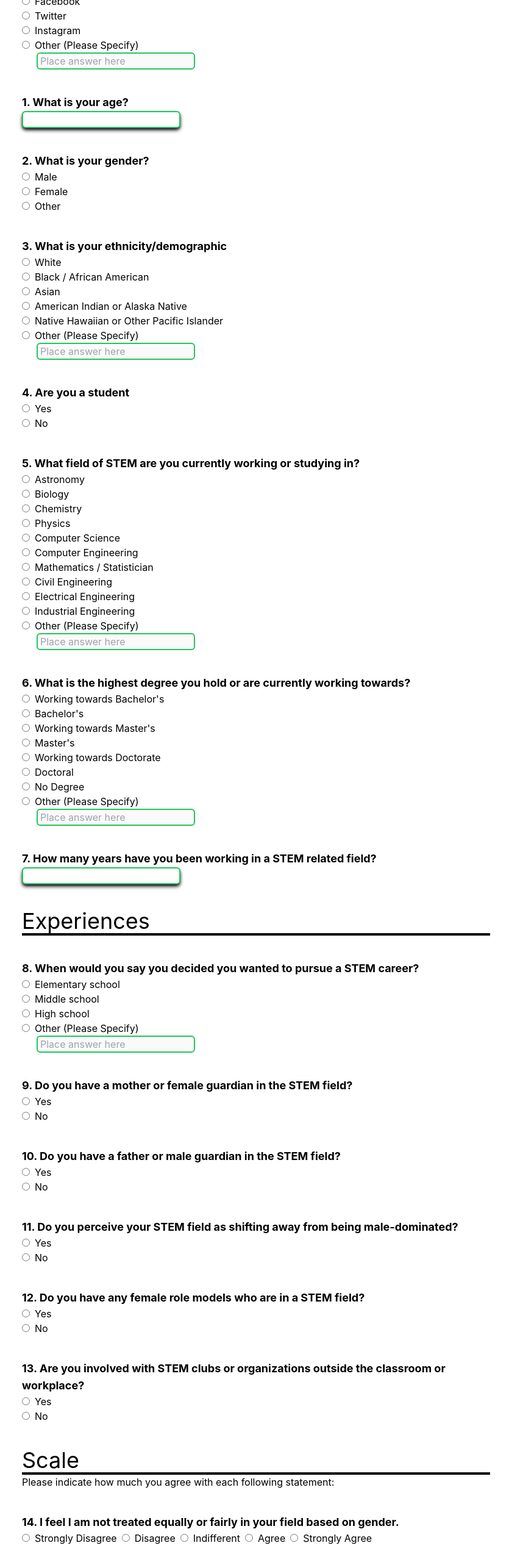
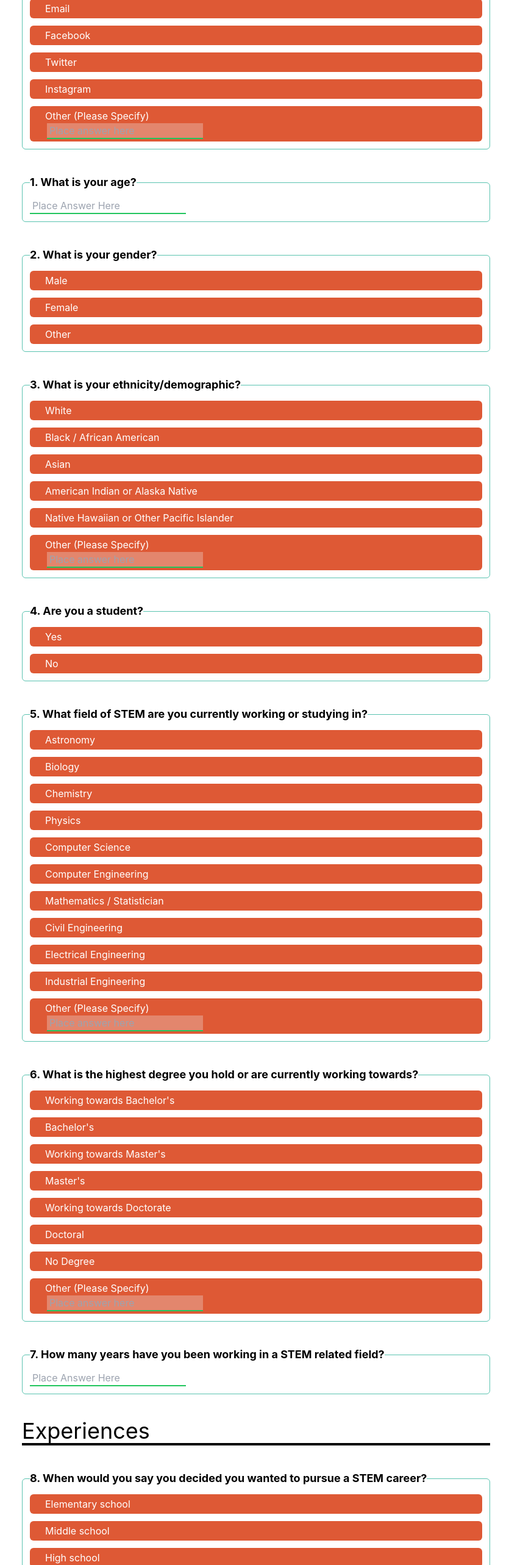
Before and after one commit to Vaugnie-Lindsey/SurveyApp, a React (Create React App) app: page /SurveyPage in a window 1280 px wide. Shown: the part 234-2800 px from the top of the page at 61% size, without its empty margins (220-1055 px from the left). Built offline with nearby package versions, Linux system fonts and the light colour scheme.

Commit message:
Working on redesigning the UI

```diff
--- a/src/Components/MCQuestion.jsx
+++ b/src/Components/MCQuestion.jsx
@@ -35,24 +35,29 @@ const MCQuestion = (props) => {
     }
   };
 
+  const clickRadio = () => {
+
+  }
+
   const questions = props.options.map((answer, index) => (
-    <div key={index}>
+    <div key={index} className="bg-appOrange p-1 rounded-md" onClick={() => clickRadio(props.question + index)}>
       <input
+        id={props.question + index}
         type="radio"
         value={answer}
-        className="accent-blue-600 text-black border border-green-400"
+        className="text-black border border-green-400 opacity-0"
         name={props.name}
         onChange={(answer) => handleChange(answer)}
         required
       ></input>
-      <label className="ml-2">{answer}</label>
+      <label className="ml-2 text-white" for={props.question + index}>{answer}</label>
       {checkForOther(answer) && (
         <>
           <br></br>
           <input
             id={answer}
             placeholder="Place answer here"
-            className={`dark:text-black border-2 ${colors.bg} rounded-md focus:border-2 focus:outline-blue-600 hover:outline-blue-600 pr-1 pl-1 ml-6`}
+            className={`dark:text-black border-b-2 ${colors.bg} focus:border-2 focus:outline-appBlue hover:outline-appBlue pr-1 pl-1 ml-6 transition-all`}
             disabled={showOption}
             name={inputName}
             required
@@ -63,12 +68,10 @@ const MCQuestion = (props) => {
     </div>
   ));
   return (
-    <div>
-      <h2 className="font-bold text-lg dark:text-green-500">
-        {props.question}
-      </h2>
+    <fieldset className="flex flex-col gap-3 border border-appBlue rounded-md p-3">
+      <legend className="font-bold text-lg">{props.question}</legend>
       {questions}
-    </div>
+    </fieldset>
   );
 };
 
--- a/src/Components/NumberQuestion.jsx
+++ b/src/Components/NumberQuestion.jsx
@@ -24,19 +24,18 @@ const NumberQuestion = (props) => {
   }
 
   return (
-    <div>
-      <h2 className="font-bold text-lg dark:text-green-500">
-        {props.question}
-      </h2>
+    <fieldset className="border border-appBlue rounded-md p-3">
+      <legend className="font-bold text-lg">{props.question}</legend>
       <input
         name={props.name}
         type="text"
-        className={`dark:text-black border-2 ${colors.bg} rounded-md focus:border-2 focus:outline-blue-600 focus:outline-4 hover:border-blue-600 pr-1 pl-1 shadow-md shadow-black`}
+        className={`text-black border-b-2 ${colors.bg} focus:border-2 focus:outline-blue-600 focus:outline-4 hover:border-appBlue pr-1 pl-1 transition-all`}
         required
         onBlur={(e) => checkForInput(e)}
+        placeholder="Place Answer Here"
       ></input>
       {error.isError && <p className="text-sm text-red-500">{error.message}</p>}
-    </div>
+    </fieldset>
   );
 };
 
--- a/src/Components/ScaleQuestion.jsx
+++ b/src/Components/ScaleQuestion.jsx
@@ -9,24 +9,23 @@ const ScaleQuestion = (props) => {
     "Strongly Agree",
   ];
   const questions = options.map((answer, index) => (
-    <div key={index}>
+    <div key={index} className="bg-appOrange h-20 w-24 p-1 rounded-md text-white">
       <input
+        id={props.question + index}
         type="radio"
         value={answer}
         name={props.name}
-        className="accent-blue-600"
+        className=""
         required
       ></input>
-      <label className="ml-2">{answer}</label>
+      <label className="ml-2" for={props.question + index}>{answer}</label>
     </div>
   ));
   return (
-    <div>
-      <h2 className="font-bold text-lg dark:text-green-500">
-        {props.question}
-      </h2>
-      <div className="flex flex-col md:flex-row gap-2">{questions}</div>
-    </div>
+    <fieldset className="border border-appBlue rounded-md p-3">
+      <legend className="font-bold text-lg">{props.question}</legend>
+      <div className="flex flex-row flex-wrap gap-2 justify-center">{questions}</div>
+    </fieldset>
   );
 };
 
--- a/src/Pages/InformedConsent.jsx
+++ b/src/Pages/InformedConsent.jsx
@@ -77,8 +77,8 @@ const InformedConsent = () => {
   };
 
   return (
-    <div className="flex flex-col justify-center items-center min-h-screen dark:bg-slate-900 dark:text-white pt-16 pb-16 pr-16 pl-16 md:pr-56 md:pl-56 gap-10">
-      <h1 className="text-green-500 text-4xl">
+    <div className="flex flex-col justify-center items-center min-h-screen pt-16 pb-16 pr-16 pl-16 md:pr-56 md:pl-56 gap-10">
+      <h1 className="text-appOrange text-4xl">
         Increasing the Effectiveness of Respondent-Driven Sampling by Surveying
         the Experiences of Women in STEM
       </h1>
@@ -119,27 +119,27 @@ const InformedConsent = () => {
           time.
         </li>
       </ol>
-      <div>
+      <div className="bg-appOrange p-3 rounded-md text-white">
         <label>Check to confirm that you consent</label>
         <input
           id="consent"
           type="checkbox"
-          className="accent-green-500 ml-3"
+          className="accent-appBlue ml-3"
           required
           onChange={(e) => checkItem(e)}
           defaultChecked={check}
         ></input>
       </div>
       {
-        check && (
+
           <button
-            className="bg-green-500 active:bg-green-800 rounded-md text-white p-3 disabled:bg-green-800 disabled:cursor-not-allowed"
+            className="bg-appOrange rounded-3xl text-white p-3 disabled:bg-gray-500 disabled:cursor-not-allowed transition-all w-1/5"
             onClick={() => generateUser()}
             disabled={!check}
           >
             Continue
           </button>
-        )
+
         /* </Link> */
       }
     </div>
--- a/src/Pages/SurveyComplete.jsx
+++ b/src/Pages/SurveyComplete.jsx
@@ -73,7 +73,7 @@ const SurveyComplete = () => {
   }
 
   return (
-    <div className="flex flex-col justify-center items-center gap-5 dark:bg-slate-900 dark:text-white min-h-screen pt-16 pb-16 pr-16 pl-16 md:pr-56 md:pl-56">
+    <div className="flex flex-col justify-center items-center gap-5 min-h-screen pt-16 pb-16 pr-16 pl-16 md:pr-56 md:pl-56">
       <h1 className="dark:text-green-500 text-4xl">
         The survey is now complete!
       </h1>
@@ -83,6 +83,10 @@ const SurveyComplete = () => {
         For each person that you share it to (up to three) you can recieve an addition $5 Starbucks gift code per person. All gift codes will be sent seperately.
       </p>
       <div className="flex flex-col sm:flex-row gap-2 p-2">
+        <p>Please provide your phone number so that we can send you your rewards!</p>
+        <input type="text"></input>
+      </div>
+      <div className="flex flex-col sm:flex-row gap-2 p-2">
         <div className="pl-2 pr-2 pt-1 pb-1 border-2 border-blue-400 rounded-md min-w-prose">
           <p>{url}</p>
         </div>
@@ -91,7 +95,7 @@ const SurveyComplete = () => {
       {navigator.share &&
       <button
         onClick={() => openShare()}
-        className="bg-green-500 p-3 rounded-sm active:bg-green-800"
+        className="bg-appOrange rounded-3xl p-2 w-1/5 text-white"
       >
         Share Link
       </button>}
--- a/src/Pages/SurveyPage.jsx
+++ b/src/Pages/SurveyPage.jsx
@@ -131,13 +131,13 @@ const SurveyPage = () => {
 
   return (
     <form
-      className="w-screen flex items-center justify-center dark:bg-slate-900 dark:text-white min-h-screen"
+      className="w-screen flex items-center justify-center min-h-screen"
       onSubmit={(e) => handleSubmit(e)}
     >
       <div className="flex flex-col gap-10 pt-16 pb-16 w-3/5">
         <div>
           <h1 className="text-bold text-4xl">Background</h1>
-          <div className="w-auto h-1 bg-black dark:bg-white"></div>
+          <div className="w-auto h-1 bg-black"></div>
         </div>
         <MCQuestion
           options={["Text", "Email", "Facebook", "Twitter", "Instagram", "Other (Please Specify)"]}
@@ -159,12 +159,12 @@ const SurveyPage = () => {
             "Native Hawaiian or Other Pacific Islander",
             "Other (Please Specify)",
           ]}
-          question="3. What is your ethnicity/demographic"
+          question="3. What is your ethnicity/demographic?"
           name="ethnicity"
         />
         <MCQuestion
           options={["Yes", "No"]}
-          question="4. Are you a student"
+          question="4. Are you a student?"
           name="student"
         />
         <MCQuestion
@@ -204,7 +204,7 @@ const SurveyPage = () => {
         />
         <div>
           <h1 className="text-bold text-4xl">Experiences</h1>
-          <div className="w-auto h-1 bg-black dark:bg-white"></div>
+          <div className="w-auto h-1 bg-black"></div>
         </div>
         <MCQuestion
           options={[
@@ -243,7 +243,7 @@ const SurveyPage = () => {
         />
         <div>
           <h1 className="text-bold text-4xl">Scale</h1>
-          <div className="w-auto h-1 bg-black dark:bg-white"></div>
+          <div className="w-auto h-1 bg-black"></div>
           <p>
             Please indicate how much you agree with each following statement:
           </p>
@@ -262,7 +262,7 @@ const SurveyPage = () => {
           question="17. The following factor influenced your decision to study your major / degree:"
           name="factors"
         />
-        <button className="bg-green-500 hover:bg-green-800 rounded-sm w-1/5 text-white p-2 self-end transition-all">
+        <button className="bg-appOrange rounded-3xl w-1/5 text-white p-2 self-end transition-all">
           submit
         </button>
       </div>
--- a/src/Pages/TokenAlreadyUsed.jsx
+++ b/src/Pages/TokenAlreadyUsed.jsx
@@ -3,7 +3,7 @@ import { Link } from "react-router-dom";
 
 const TokenAlreadyUsed = () => {
     return(
-        <div className="flex flex-col items-center min-h-screen dark:bg-slate-900 dark:text-white p-16 gap-10">
+        <div className="flex flex-col items-center min-h-screen p-16 gap-10">
             <h1 className="text-3xl text-green-500">Hmm... Looks like something went wrong</h1>
             <p>The Link provided contains an authentification code that has already been used</p>
             <Link to="/ReturningUser">
```
